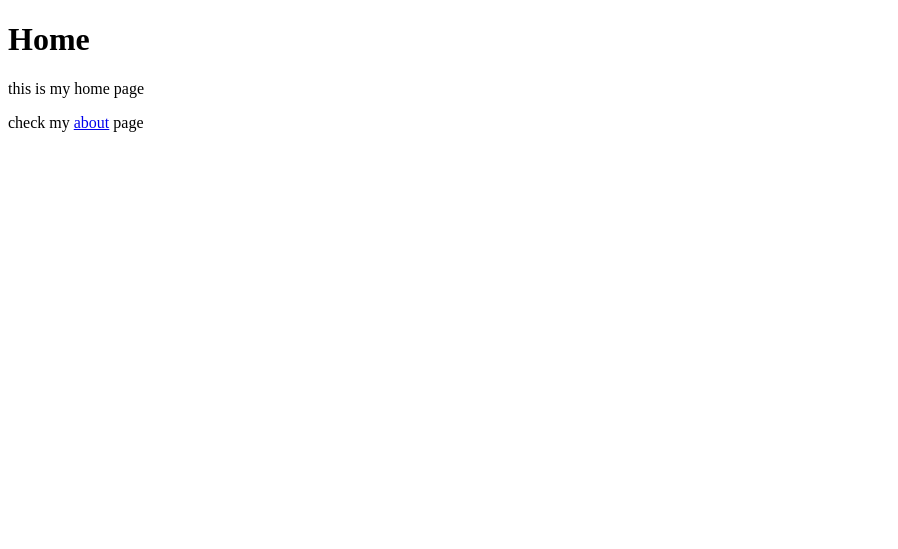
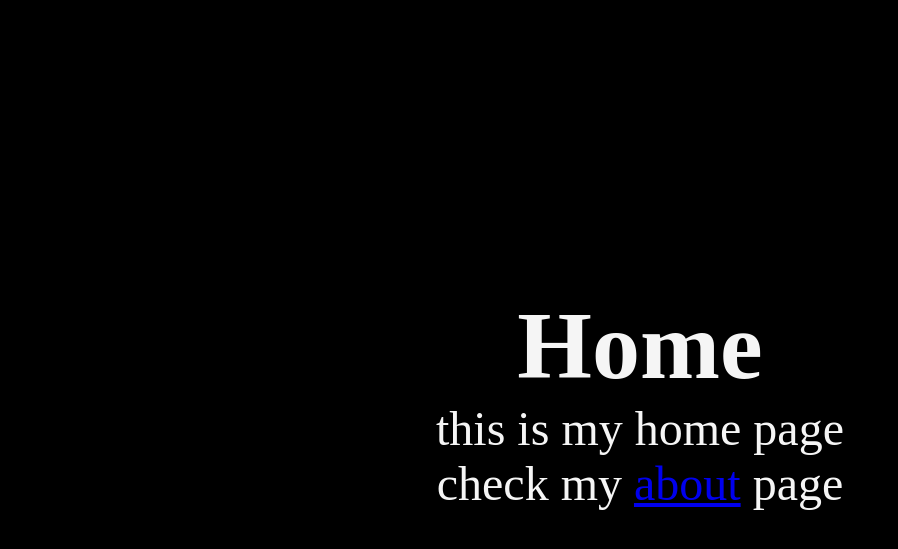
Before and after one commit to Vasanthakumar412/django-sample, a Django app: page / in a window 1280 px wide. Shown: the top 549 px of the page, without its empty margins (0-898 px from the left). Run offline with Django 5.2, Linux system fonts and the light colour scheme.

Commit message:
added_static_objects

```diff
--- a/myproject/settings.py
+++ b/myproject/settings.py
@@ -11,10 +11,9 @@ https://docs.djangoproject.com/en/5.2/ref/settings/
 """
 
 from pathlib import Path
-
+import os
 # Build paths inside the project like this: BASE_DIR / 'subdir'.
 BASE_DIR = Path(__file__).resolve().parent.parent
-
 
 # Quick-start development settings - unsuitable for production
 # See https://docs.djangoproject.com/en/5.2/howto/deployment/checklist/
@@ -115,6 +114,9 @@ USE_TZ = True
 # https://docs.djangoproject.com/en/5.2/howto/static-files/
 
 STATIC_URL = 'static/'
+STATICFILES_DIRS=[
+os.path.join(BASE_DIR,'static')
+]
 
 # Default primary key field type
 # https://docs.djangoproject.com/en/5.2/ref/settings/#default-auto-field
--- /dev/null
+++ b/static/css/style.css
@@ -0,0 +1,18 @@
+*{
+    margin: 0;
+    padding: 0;
+    box-sizing: border-box;
+}
+
+body{
+    min-height: 100vh;
+    display: grid;
+    place-content: center;
+    font-size: 3rem;
+    background-color: black;
+    color: whitesmoke;
+}
+
+h1,p{
+    text-align:center;
+}
--- /dev/null
+++ b/static/js/main.js
@@ -0,0 +1 @@
+console.log("this is the about page")
--- a/templates/about.html
+++ b/templates/about.html
@@ -1,11 +1,14 @@
 <!DOCTYPE html>
+{% load static %}
 <html lang="en">
 <head>
     <meta charset="UTF-8">
     <meta name="viewport" content="width=device-width, initial-scale=1.0">
     <title>About</title>
+    <script src="{% static 'js/main.js' %}" defer></script>
 </head>
 <body>
     <p>this is my about page</p>
+
 </body>
 </html>
--- a/templates/home.html
+++ b/templates/home.html
@@ -1,9 +1,11 @@
 <!DOCTYPE html>
+{% load static %}
 <html lang="en">
 <head>
     <meta charset="UTF-8">
     <meta name="viewport" content="width=device-width, initial-scale=1.0">
     <title>Home</title>
+    <link rel="stylesheet" href="{% static 'css/style.css'%}">
 </head>
 <body>
     <h1>Home</h1>
```
